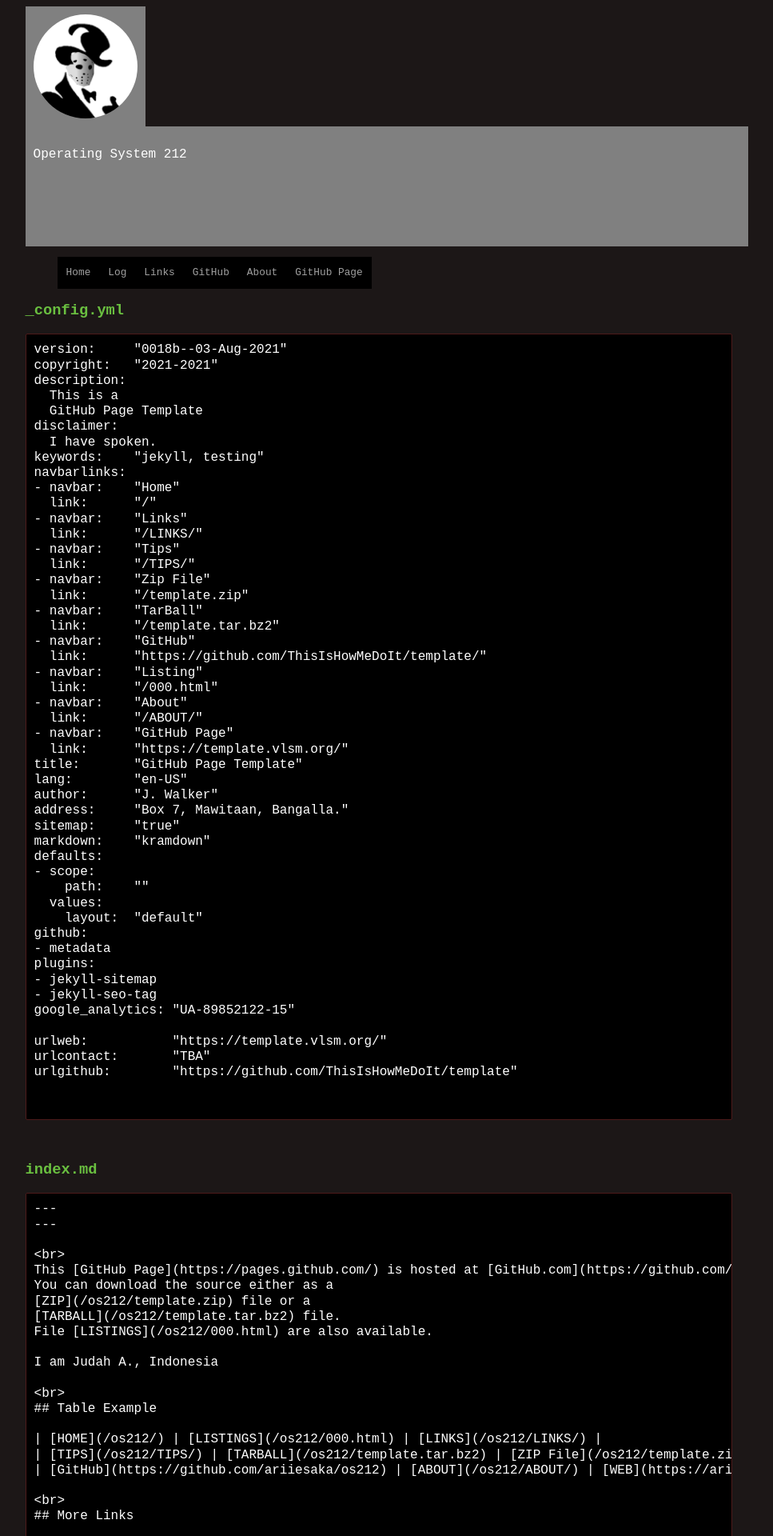
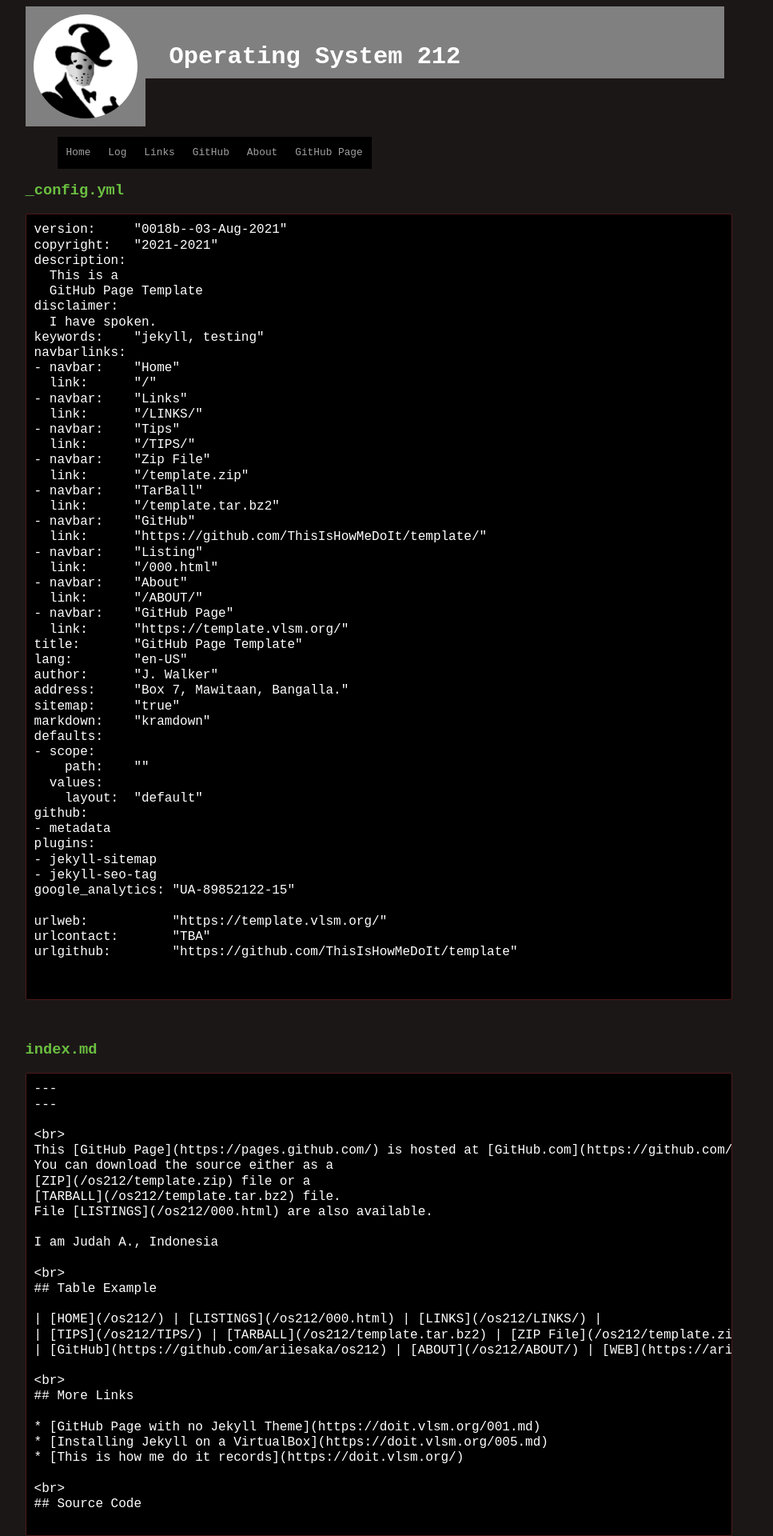
Before and after one commit to ariiesaka/os212, a Jekyll site: the page built from 000.md, in a window 1280 px wide. Shown: the top 1920 px of the page at 80% size, without its empty margins (166-1133 px from the left). Built offline with Jekyll 4.4.1, drawn with Linux system fonts in a browser that asks for light colours.

Commit message:
Update style.css

```diff
--- a/assets/css/style.css
+++ b/assets/css/style.css
@@ -73,23 +73,13 @@
   width:            130px;
 }
 
-.right1 {
+.right {
   height:           66px;
   width:            calc(100% - 200px);
   padding-top:      24px;
   padding-bottom:   0px;
   padding-left:     30px;
   font-size:        1.9em;
-  font-weight:      bold;
-}
-
-.right2 {
-  height:           50px;
-  width:            calc(100% - 200px);
-  padding-top:      5px;
-  padding-bottom:   5px;
-  padding-left:     30px;
-  font-size:        1.3em;
   font-weight:      bold;
 }
 }
```
